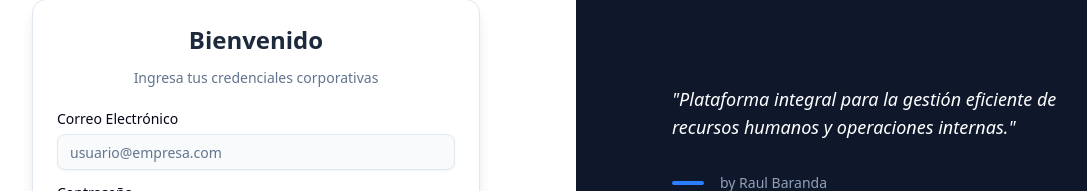
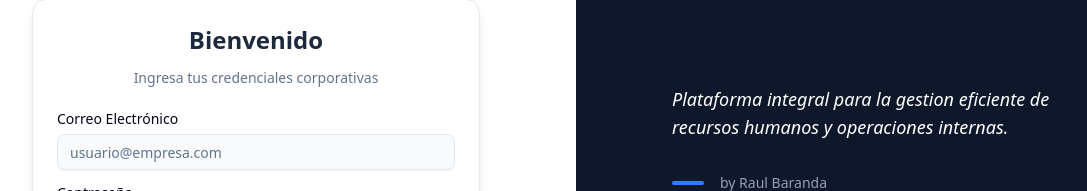
Before and after one commit to Raulbah/teflu-sistem, a Next.js app: page /login in a window 1280 px wide. Shown: the part 261-452 px from the top of the page, without its empty margins (64-1151 px from the left). Built offline with nearby package versions, Linux system fonts and the light colour scheme.

Commit message:
correcciones para el deploy

```diff
--- a/app/(auth)/login/page.tsx
+++ b/app/(auth)/login/page.tsx
@@ -21,7 +21,7 @@ export default function LoginPage() {
             <div className="hidden lg:flex flex-col justify-center bg-slate-900 text-white p-12">
                 <div className="max-w-md mx-auto space-y-4">
                     <blockquote className="text-lg font-medium italic">
-                        "Plataforma integral para la gestión eficiente de recursos humanos y operaciones internas."
+                        Plataforma integral para la gestion eficiente de recursos humanos y operaciones internas.
                     </blockquote>
                     <div className="flex items-center gap-4 mt-8">
                         <div className="h-1 w-8 bg-blue-500 rounded-full"></div>
--- a/components/forms/PersonaForm.tsx
+++ b/components/forms/PersonaForm.tsx
@@ -1,12 +1,12 @@
 'use client';
 
-import { useState, useEffect, useTransition } from 'react';
+import { useTransition } from 'react';
 import { Button } from '@/components/ui/button';
 import { Input } from '@/components/ui/input';
-import { Dialog, DialogContent, DialogTrigger, DialogHeader, DialogTitle, DialogFooter } from '@/components/ui/dialog';
+import { Dialog, DialogContent, DialogHeader, DialogTitle, DialogFooter } from '@/components/ui/dialog';
 import { Select, SelectContent, SelectItem, SelectTrigger, SelectValue } from '@/components/ui/select';
 import { createPersonaAction, updatePersonaAction } from '@/server/actions/persona-actions';
-import { Loader2, Plus, Upload } from 'lucide-react';
+import { Loader2} from 'lucide-react';
 import { toast } from 'sonner';
 import { Label } from '@/components/ui/label';
 
--- a/components/roles/RolesTable.tsx
+++ b/components/roles/RolesTable.tsx
@@ -5,7 +5,7 @@ import { Table, TableBody, TableCell, TableHead, TableHeader, TableRow } from '@
 import { Button } from '@/components/ui/button';
 import { Badge } from '@/components/ui/badge';
 import { DropdownMenu, DropdownMenuContent, DropdownMenuItem, DropdownMenuTrigger } from '@/components/ui/dropdown-menu';
-import { Settings2, ShieldCheck, Users, MoreVertical, Pencil, Trash2, Key } from 'lucide-react';
+import { ShieldCheck, Users, MoreVertical, Pencil, Trash2, Key } from 'lucide-react';
 import { RolePermissionSheet } from './RolePermissionSheet';
 import { RoleForm } from '@/components/forms/RoleForm';
 import { UserPermissions } from '@/server/queries/permissions'; // Importamos el tipo
--- a/components/tables/personas/columns.tsx
+++ b/components/tables/personas/columns.tsx
@@ -4,7 +4,7 @@ import { ColumnDef } from '@tanstack/react-table';
 import { Button } from '@/components/ui/button';
 import { Badge } from '@/components/ui/badge';
 import { DropdownMenu, DropdownMenuContent, DropdownMenuItem, DropdownMenuLabel, DropdownMenuSeparator, DropdownMenuTrigger } from '@/components/ui/dropdown-menu';
-import { Dialog, DialogContent, DialogHeader, DialogTitle, DialogDescription, DialogTrigger } from '@/components/ui/dialog';
+import { Dialog, DialogContent, DialogHeader, DialogTitle, DialogTrigger } from '@/components/ui/dialog';
 import { MoreHorizontal, Eye, Edit, Trash2, Shield } from 'lucide-react';
 import Image from 'next/image';
 import { deletePersonaAction } from '@/server/actions/persona-actions';
```
